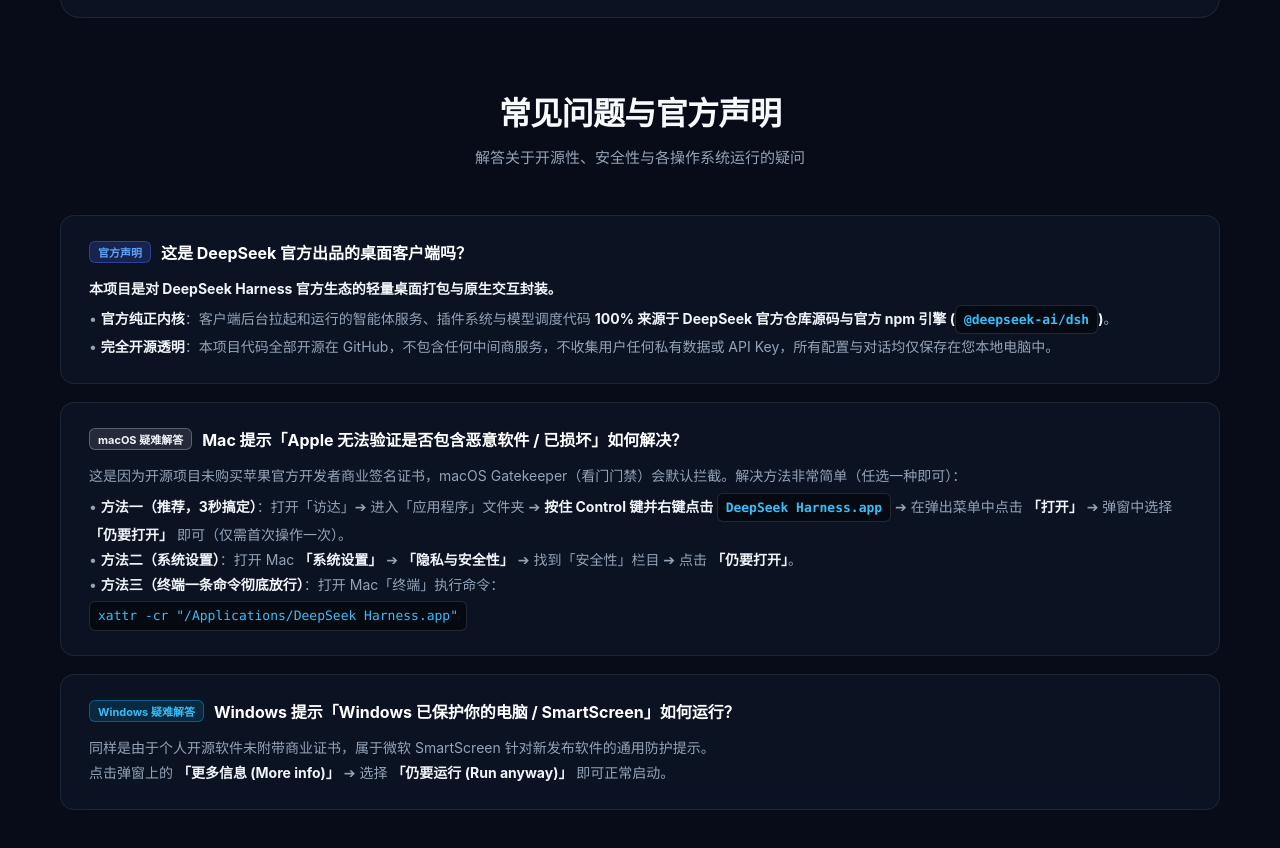
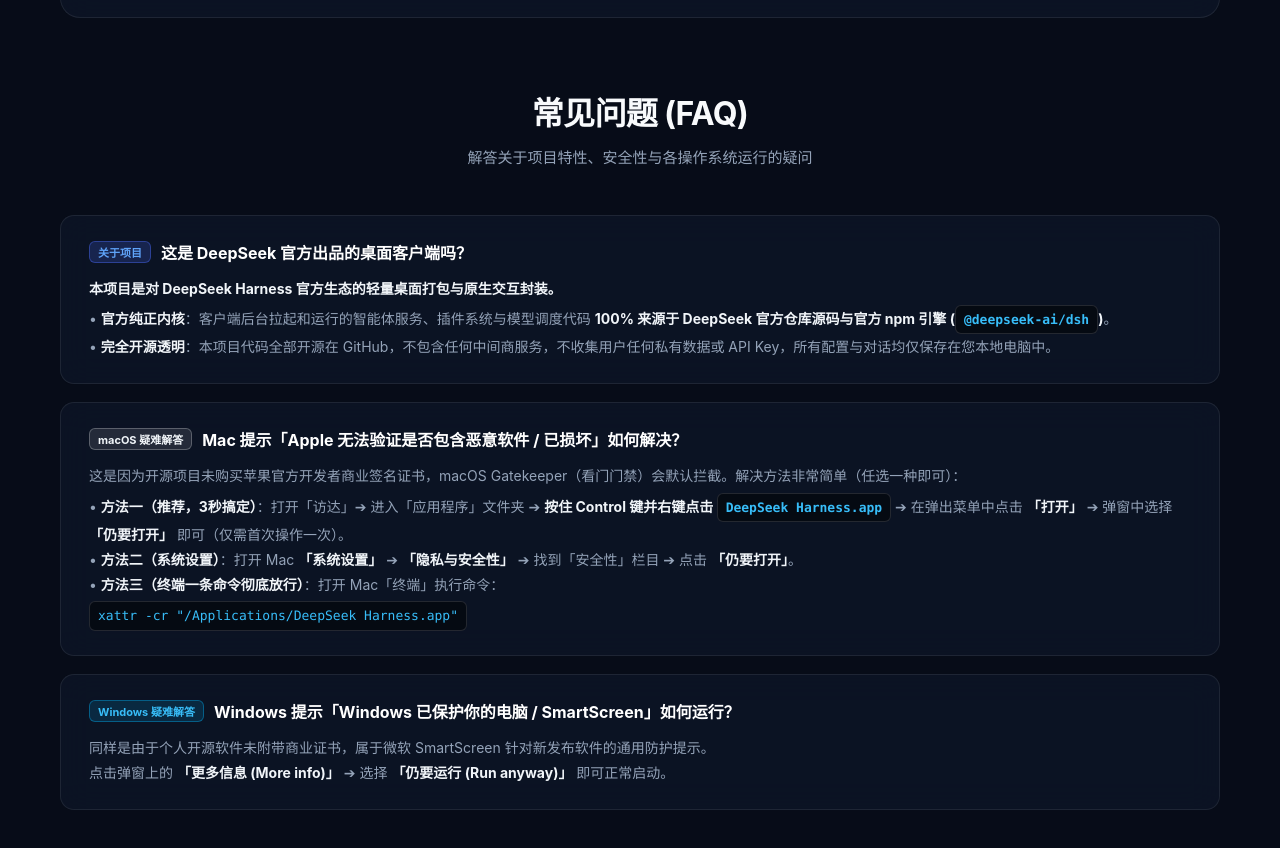
Before and after one commit to xtxo/dsh-ui, a website: page index.html in a window 1280 px wide. Shown: the part 2023-2871 px from the top of the page. Drawn offline with Linux system fonts and the light colour scheme.

Commit message:
docs: simplify FAQ title to 常见问题 (FAQ)

```diff
--- a/index.html
+++ b/index.html
@@ -977,15 +977,15 @@
 
     <!-- FAQ Section -->
     <div id="faq" class="section-title-wrap">
-      <h2 class="section-title" data-i18n="faq_sec_title">常见问题与官方声明</h2>
-      <p class="section-subtitle" data-i18n="faq_sec_desc">解答关于开源性、安全性与各操作系统运行的疑问</p>
+      <h2 class="section-title" data-i18n="faq_sec_title">常见问题 (FAQ)</h2>
+      <p class="section-subtitle" data-i18n="faq_sec_desc">解答关于项目特性、安全性与各操作系统运行的疑问</p>
     </div>
 
     <div class="faq-container">
-      <!-- FAQ 1: Official Statement -->
+      <!-- FAQ 1: About Project -->
       <div class="faq-item">
         <div class="faq-q">
-          <span class="faq-badge">官方声明</span>
+          <span class="faq-badge">关于项目</span>
           <span data-i18n="faq_q1">这是 DeepSeek 官方出品的桌面客户端吗？</span>
         </div>
         <div class="faq-a" data-i18n="faq_a1">
@@ -1068,8 +1068,8 @@
         td_mem: "运行内存占用",
         td_speed: "启动响应速度",
         td_backend: "智能体服务集成",
-        faq_sec_title: "常见问题与官方声明",
-        faq_sec_desc: "解答关于开源性、安全性与各操作系统运行的疑问",
+        faq_sec_title: "常见问题 (FAQ)",
+        faq_sec_desc: "解答关于项目特性、安全性与各操作系统运行的疑问",
         faq_q1: "这是 DeepSeek 官方出品的桌面客户端吗？",
         faq_a1: "<strong>本项目是对 DeepSeek Harness 官方生态的轻量桌面打包与原生交互封装。</strong><br>• <strong>官方纯正内核</strong>：客户端后台拉起和运行的智能体服务、插件系统与模型调度代码 <strong>100% 来源于 DeepSeek 官方仓库源码与官方 npm 引擎 (<code>@deepseek-ai/dsh</code>)</strong>。<br>• <strong>完全开源透明</strong>：本项目代码全部开源在 GitHub，不包含任何中间商服务，不收集用户任何私有数据或 API Key，所有配置与对话均仅保存在您本地电脑中。",
         faq_q2: "Mac 提示「Apple 无法验证是否包含恶意软件 / 已损坏」如何解决？",
```
Also changed, not shown: website/index.html (+6 -6 lines), README.md.
